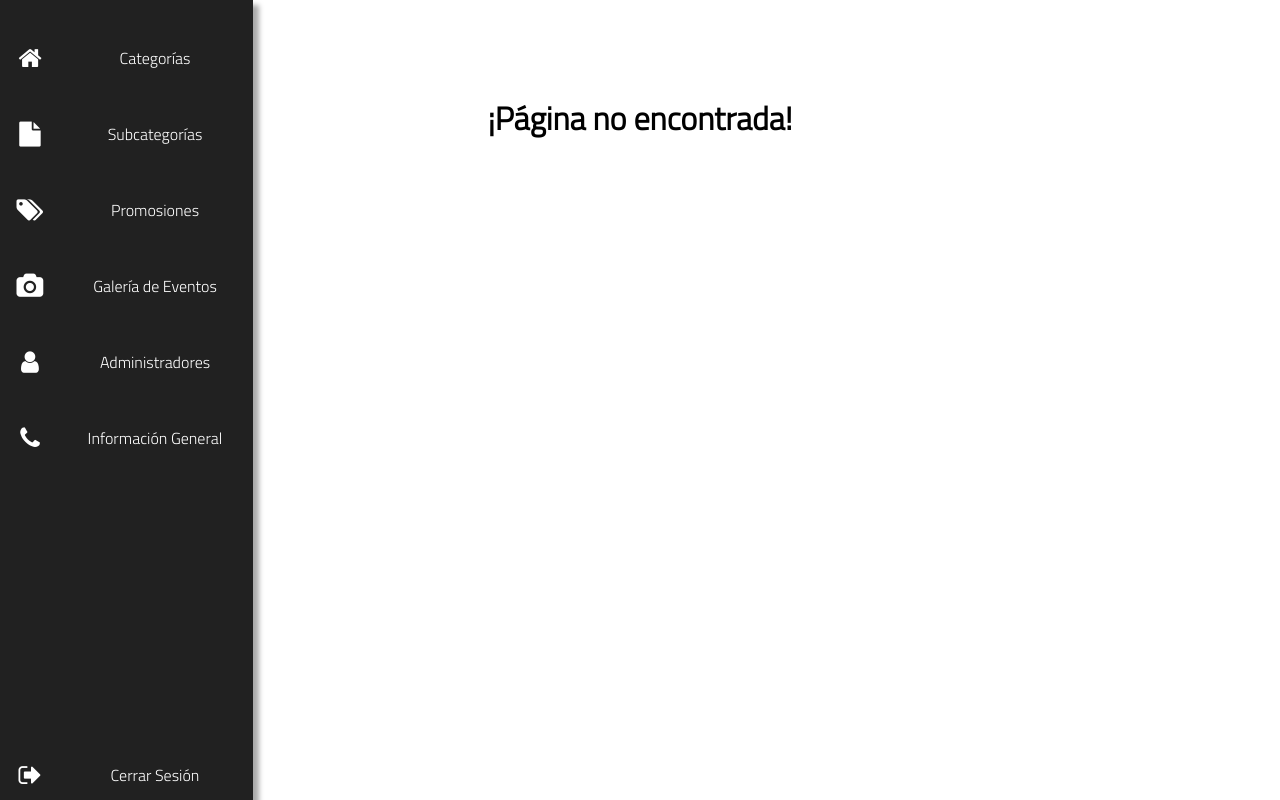
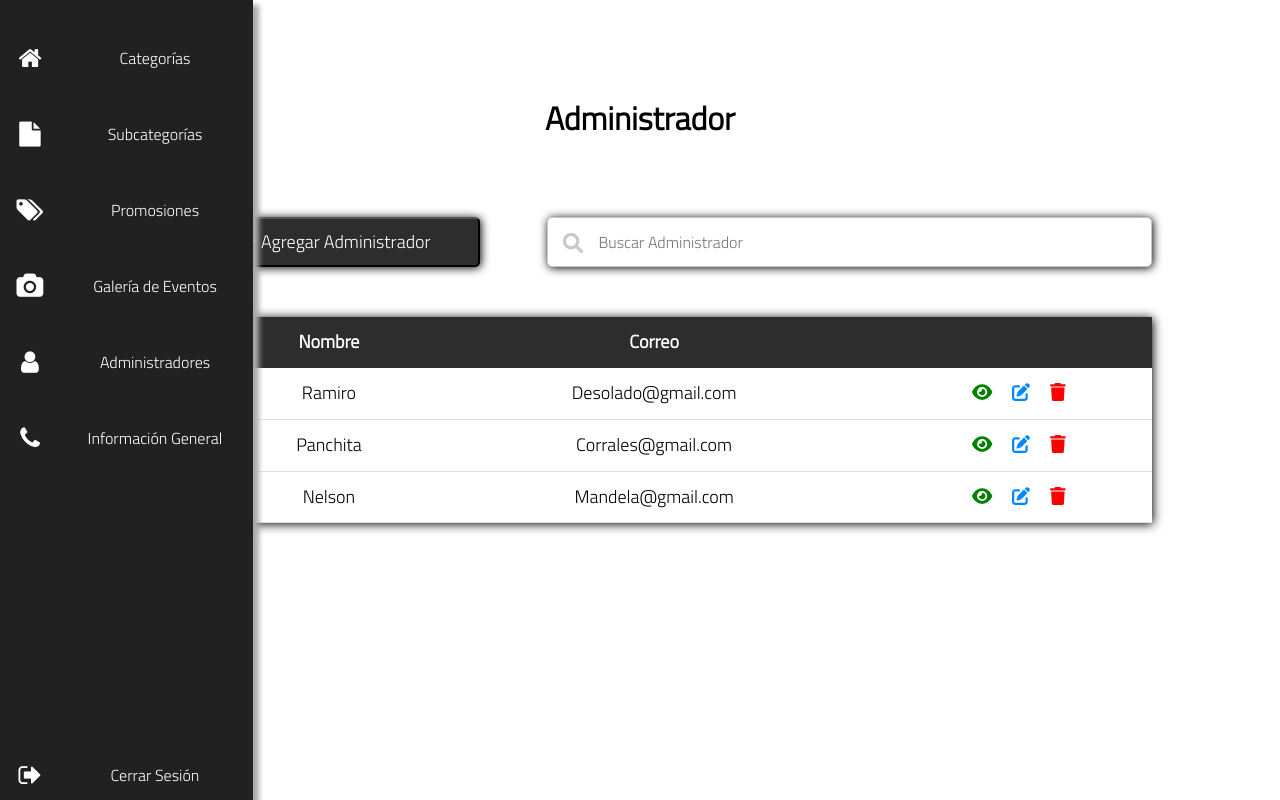
Before and after one commit to Josuehm555/ProyectoTours, a React (Create React App) app in the folder tour/: page /administradores in a window 1280 px wide. Built offline with nearby package versions, Linux system fonts and the light colour scheme; the HTML template or start-up script is replaced by a standard one.

Commit message:
Admin Page

```diff
--- /dev/null
+++ b/tour/src/api/JSON-admins/admin-table-colums.json
@@ -0,0 +1,13 @@
+{
+    "data": [
+        {
+            "title": "Id"
+        },
+        {
+            "title": "Nombre"
+        },
+        {
+            "title": "Correo"
+        }
+    ]
+}
--- /dev/null
+++ b/tour/src/api/JSON-admins/admins.json
@@ -0,0 +1,28 @@
+{
+    "data": [
+        {
+            "column_1": "1",
+            "column_2": "Ramiro",
+            "column_3": "Desolado@gmail.com",
+            "urlSee": "",
+            "urlUpdate": "",
+            "urlDelete": ""
+        },
+        {
+            "column_1": "2",
+            "column_2": "Panchita",
+            "column_3": "Corrales@gmail.com",
+            "urlSee": "",
+            "urlUpdate": "",
+            "urlDelete": ""
+        },
+        {
+            "column_1": "3",
+            "column_2": "Nelson",
+            "column_3": "Mandela@gmail.com",
+            "urlSee": "",
+            "urlUpdate": "",
+            "urlDelete": ""
+        }
+    ]
+}
--- /dev/null
+++ b/tour/src/api/JSON-categories/categories.json
@@ -0,0 +1,28 @@
+{
+    "data": [
+        {
+            "column_1": "row 1",
+            "column_2": "image 1",
+            "column_3": "description 1",
+            "urlSee": "",
+            "urlUpdate": "",
+            "urlDelete": ""
+        },
+        {
+            "column_1": "row 2",
+            "column_2": "image 2",
+            "column_3": "description 2",
+            "urlSee": "",
+            "urlUpdate": "",
+            "urlDelete": ""
+        },
+        {
+            "column_1": "row 3",
+            "column_2": "image 3",
+            "column_3": "description 3",
+            "urlSee": "",
+            "urlUpdate": "",
+            "urlDelete": ""
+        }
+    ]
+}
--- a/tour/src/api/categories.json
+++ /dev/null
@@ -1,19 +0,0 @@
-{
-    "data": [
-        {
-            "column_1": "row 1",
-            "column_2": "image 1",
-            "column_3": "description 1"
-        },
-        {
-            "column_1": "row 2",
-            "column_2": "image 2",
-            "column_3": "description 2"
-        },
-        {
-            "column_1": "row 3",
-            "column_2": "image 3",
-            "column_3": "description 3"
-        }
-    ]
-}
--- a/tour/src/components/admin-table-3-columns/styles.css
+++ b/tour/src/components/admin-table-3-columns/styles.css
@@ -36,16 +36,7 @@ tbody tr:hover{
     background-color: var(--background-color-hover);
 }
 
-td button{
-    cursor: pointer;
-    background-color: transparent;
-    padding: 0;
+.iconsLink{
     margin-right: 10px;
     margin-left: 10px;
-    border: 0;
-    box-shadow: none;
 }
-
-td button:hover{
-    background-color: var(--background-color-hover);
-}
--- a/tour/src/components/admin-table-3-columns/table.jsx
+++ b/tour/src/components/admin-table-3-columns/table.jsx
@@ -1,6 +1,7 @@
 import "./styles.css"
 import { FontAwesomeIcon } from '@fortawesome/react-fontawesome';
 import { faEye, faEdit, faTrash } from '@fortawesome/free-solid-svg-icons';
+import { Link } from 'react-router-dom'
 
 export default function Table({ columns, rows, length }) {
     return (
@@ -23,9 +24,9 @@ export default function Table({ columns, rows, length }) {
                             <td>{element.column_3}</td>
 
                             <td>
-                                <button title="Abrir" style={{color:"green", marginLeft: "0"}}><FontAwesomeIcon icon={faEye}/></button>
-                                <button title="Editar" style={{color:"rgb(0, 136, 255)"}}><FontAwesomeIcon icon={faEdit}/></button>
-                                <button title="Eliminar" style={{color:"red", marginRight: "0"}}><FontAwesomeIcon icon={faTrash}/></button>
+                                <Link className="iconsLink" to={element.urlSee} title="Abrir" style={{color:"green", marginLeft: "0"}}><FontAwesomeIcon icon={faEye}/></Link>
+                                <Link className="iconsLink" to={element.urlUpdate} title="Editar" style={{color:"rgb(0, 136, 255)"}}><FontAwesomeIcon icon={faEdit}/></Link>
+                                <Link className="iconsLink" to={element.urlDelete} title="Eliminar" style={{color:"red", marginRight: "0"}}><FontAwesomeIcon icon={faTrash}/></Link>
                             </td>
                         </tr>
                     )}
--- /dev/null
+++ b/tour/src/pages/admin.jsx
@@ -0,0 +1,9 @@
+import Columns from "../api/JSON-admins/admin-table-colums.json"
+import Rows from "../api/JSON-admins/admins.json"
+import TablePage from "../components/table-page/page";
+
+export default function Admin() {
+    return (
+         <TablePage Columns={Columns} Rows={Rows} Title={"Administrador"}/>
+    );
+}
--- a/tour/src/pages/home.jsx
+++ b/tour/src/pages/home.jsx
@@ -1,5 +1,5 @@
-import Columns from "../api/category-table-columns.json"
-import Rows from "../api/categories.json"
+import Columns from "../api/JSON-categories/category-table-columns.json"
+import Rows from "../api/JSON-categories/categories.json"
 import TablePage from "../components/table-page/page";
 
 export default function Home() {
--- a/tour/src/route/route.jsx
+++ b/tour/src/route/route.jsx
@@ -1,5 +1,6 @@
 import { Route, Routes } from 'react-router-dom'
 import Home from '../pages/home'
+import Admin from '../pages/admin';
 import NotFoundPage from '../pages/not-found-page';
 
 export default function Routing() {
@@ -7,6 +8,7 @@ export default function Routing() {
         <Routes>
             <Route path='*' element={<NotFoundPage/>} />
             <Route path='/' element={<Home/>} />
+            <Route path='/administradores' element={<Admin/>} />
         </Routes>
     );
 }
```
Also changed, not shown: tour/src/api/JSON-categories/category-table-columns.json (renamed from tour/src/api/category-table-columns.json).
